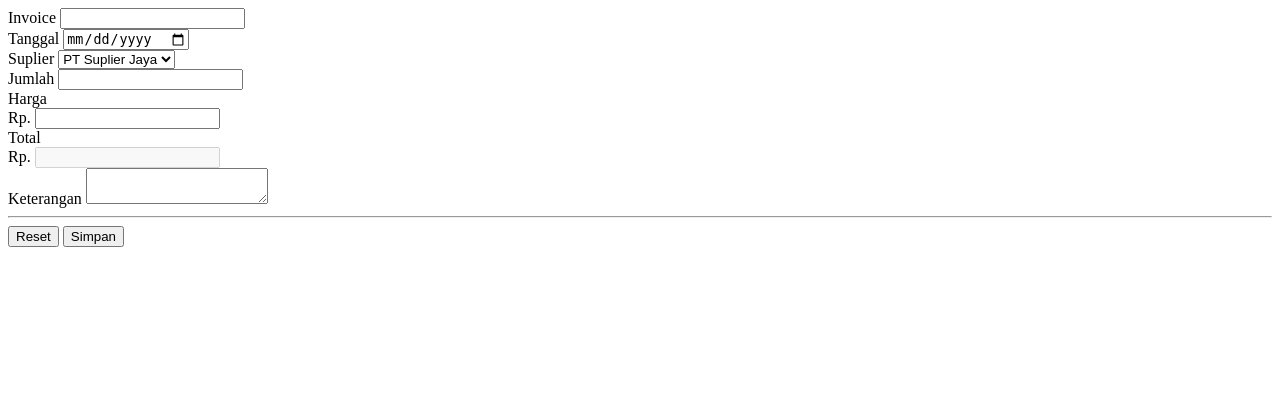
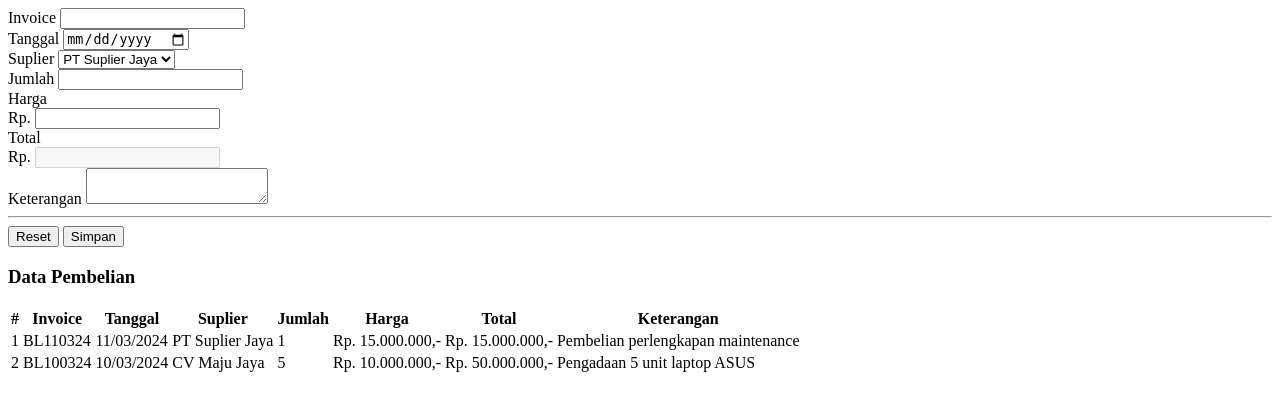
Before and after one commit to AdityaIbnu13/projek_sia, a PHP site: page / in a window 1280 px wide. Shown: the top 411 px of the page. Run offline with PHP 8.4, Linux system fonts and the light colour scheme.

Commit message:
update pembelian/index.php

```diff
--- a/modul/pembelian/index.php
+++ b/modul/pembelian/index.php
@@ -52,3 +52,65 @@
         </form>
     </div>
 </div>
+<div class="card">
+    <div class="card-header">
+        <h3>Data Pembelian</h3>
+    </div>
+    <div class="card-body">
+        <div class="table-responsive">
+            <table class="table table-striped">
+                <thead>
+                    <tr>
+                        <th>#</th>
+                        <th>Invoice</th>
+                        <th>Tanggal</th>
+                        <th>Suplier</th>
+                        <th>Jumlah</th>
+                        <th>Harga</th>
+                        <th>Total</th>
+                        <th>Keterangan</th>
+                        <th><i class="bi bi-gear-fill"></i></th>
+                    </tr>
+                </thead>
+                <tbody>
+                    <tr>
+                        <td>1</td>
+                        <td>BL110324</td>
+                        <td>11/03/2024</td>
+                        <td>PT Suplier Jaya</td>
+                        <td>1</td>
+                        <td>Rp. 15.000.000,-</td>
+                        <td>Rp. 15.000.000,-</td>
+                        <td>Pembelian perlengkapan maintenance</td>
+                        <td>
+                            <a href="#editPembelian" class="text-decoration-none" data-bs-toggle="modal">
+                                <i class="bi bi-pencil-square text-success"></i>
+                            </a>
+                            <a href="" class="text-decoration-none">
+                                <i class="bi bi-trash text-danger"></i>
+                            </a>
+                        </td>
+                    </tr>
+                    <tr>
+                        <td>2</td>
+                        <td>BL100324</td>
+                        <td>10/03/2024</td>
+                        <td>CV Maju Jaya</td>
+                        <td>5</td>
+                        <td>Rp. 10.000.000,-</td>
+                        <td>Rp. 50.000.000,-</td>
+                        <td>Pengadaan 5 unit laptop ASUS</td>
+                        <td>
+                            <a href="" class="text-decoration-none">
+                                <i class="bi bi-pencil-square text-success"></i>
+                            </a>
+                            <a href="" class="text-decoration-none">
+                                <i class="bi bi-trash text-danger"></i>
+                            </a>
+                        </td>
+                    </tr>
+                </tbody>
+            </table>
+        </div>
+    </div>
+</div>
```
